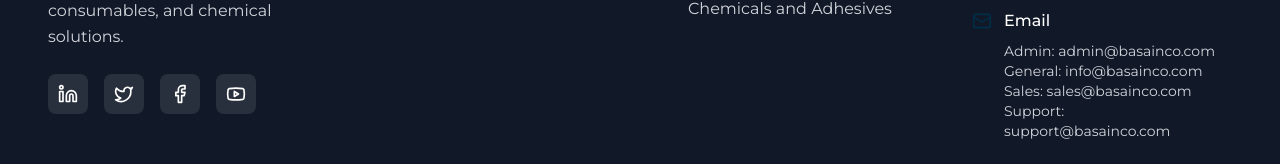
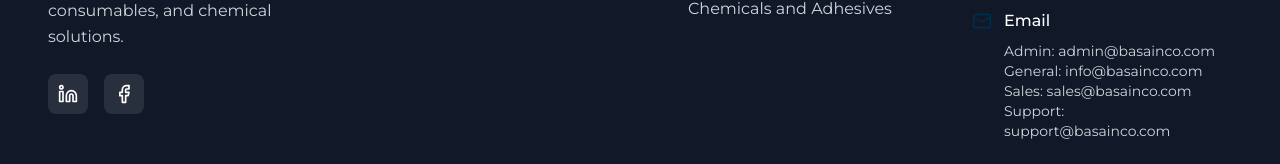
Before and after one commit to Aurora-Systems/basa-inc-website, a Next.js app: page / in a window 1280 px wide. Shown: the part 6964-7128 px from the top of the page. Built offline with nearby package versions, Linux system fonts and the light colour scheme.

Commit message:
feat: remove Twitter and YouTube links from footer social media section

```diff
--- a/components/footer.tsx
+++ b/components/footer.tsx
@@ -54,24 +54,14 @@ export default function Footer() {
                 >
                   <Linkedin className="h-5 w-5" />
                 </Link>
-                <Link
-                  href={contactInfo.social.twitter}
-                  className="w-10 h-10 bg-white/10 rounded-lg flex items-center justify-center hover:bg-primary-blue transition-colors duration-300"
-                >
-                  <Twitter className="h-5 w-5" />
-                </Link>
+
                 <Link
                   href={contactInfo.social.facebook}
                   className="w-10 h-10 bg-white/10 rounded-lg flex items-center justify-center hover:bg-primary-blue transition-colors duration-300"
                 >
                   <Facebook className="h-5 w-5" />
                 </Link>
-                <Link
-                  href={contactInfo.social.youtube}
-                  className="w-10 h-10 bg-white/10 rounded-lg flex items-center justify-center hover:bg-primary-red transition-colors duration-300"
-                >
-                  <Youtube className="h-5 w-5" />
-                </Link>
+
               </div>
             </div>
 
--- a/lib/contact-info.ts
+++ b/lib/contact-info.ts
@@ -31,9 +31,8 @@ export const contactInfo = {
   },
   social: {
     linkedin: "https://linkedin.com/company/basainc",
-    twitter: "https://twitter.com/basainc",
-    facebook: "https://facebook.com/basainc",
-    youtube: "https://youtube.com/basainc",
+    facebook: "https://facebook.com/basainc"
+
   },
   industries: [
     { name: "Mining Equipment", href: "/industries/mining" },
```
